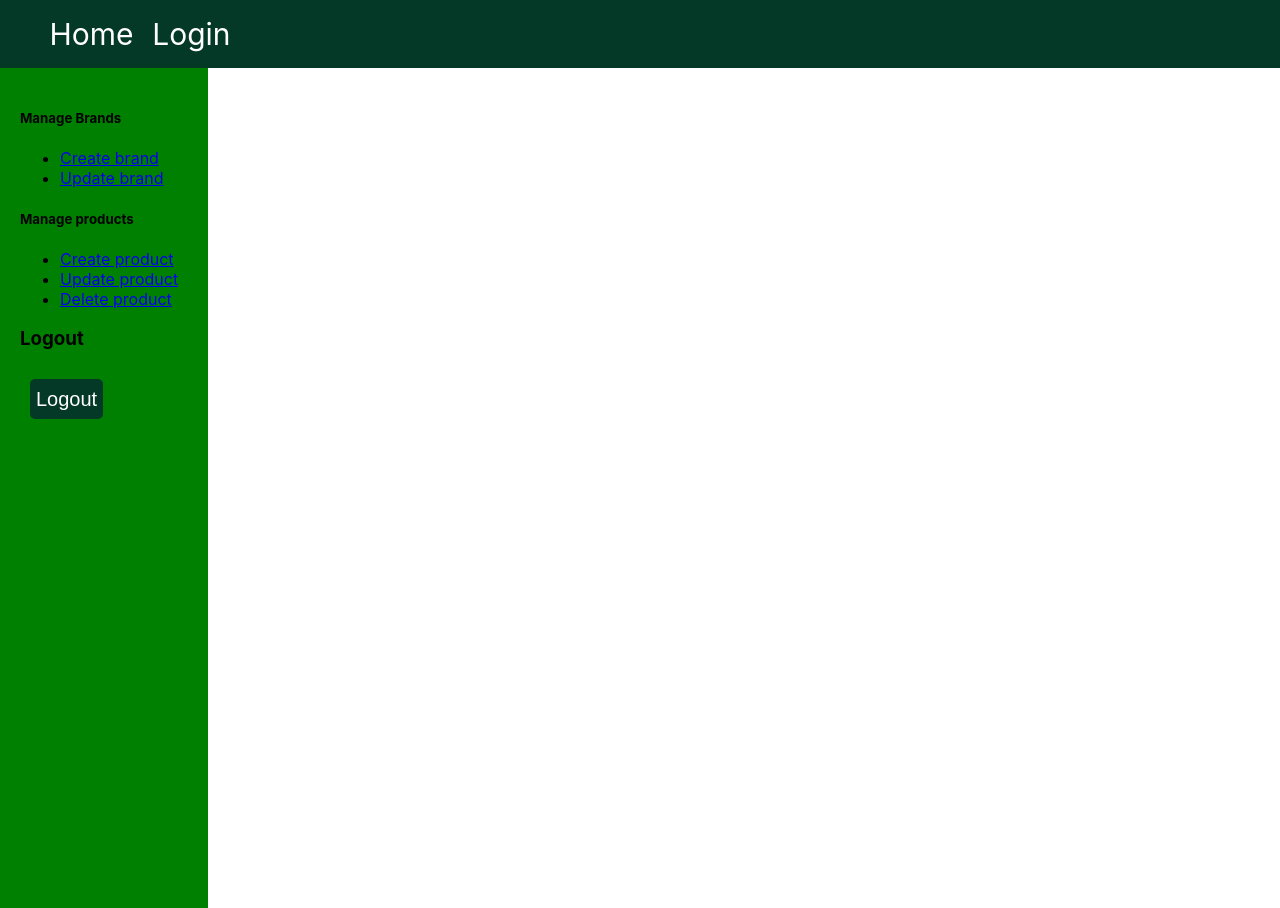
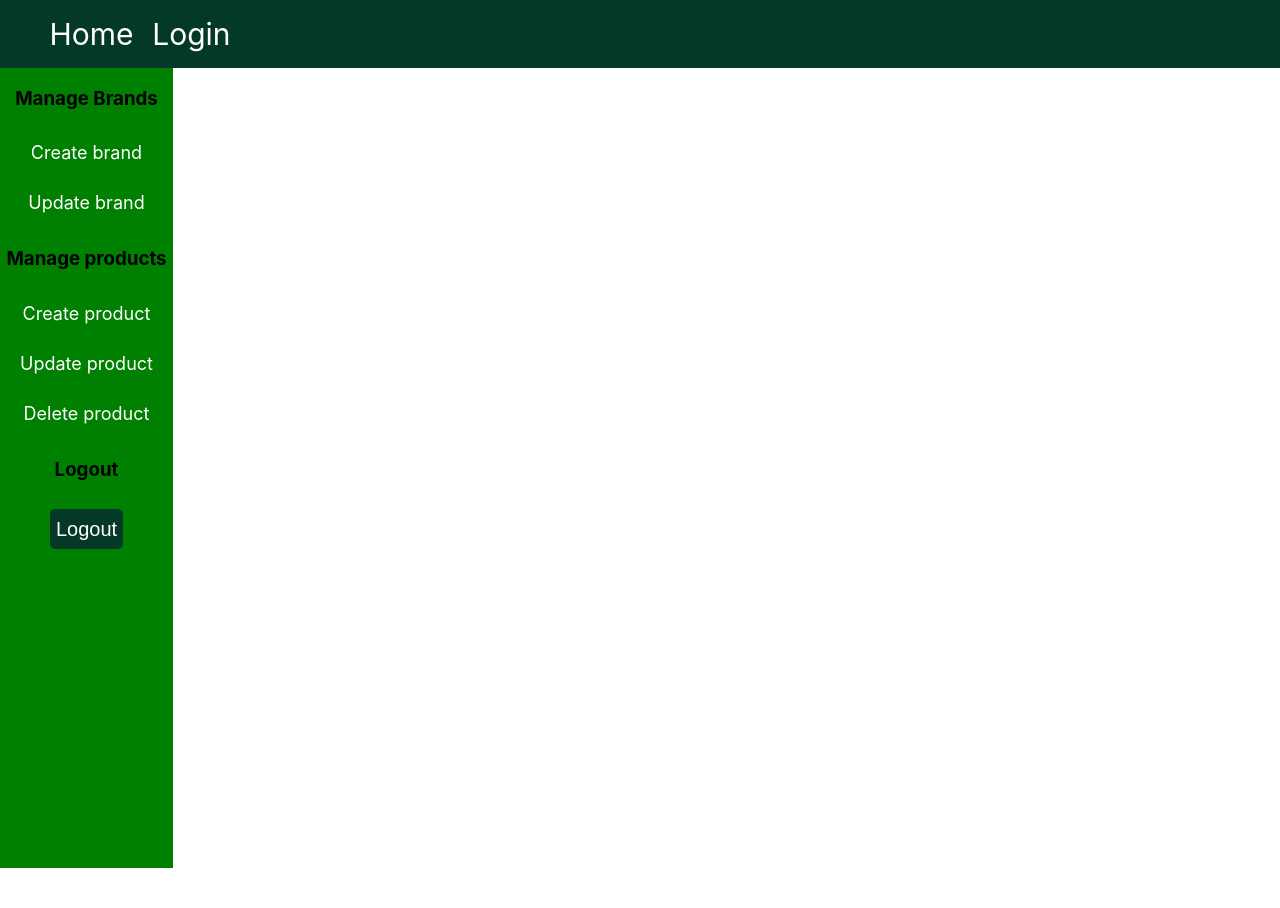
Before and after one commit to machux21/IT-CROWD-challenge, a React (Vite) app in the folder client/: page /admin in a window 1280 px wide. After the commit the page ends 868 px from the top, so only its background shows below. Built offline with nearby package versions, Linux system fonts and the light colour scheme.

Commit message:
css in admin navbar added

```diff
--- a/client/src/components/Admin.jsx
+++ b/client/src/components/Admin.jsx
@@ -1,6 +1,7 @@
 import React from "react";
-import { Outlet, Link, useNavigate } from "react-router-dom";
+import { Outlet, NavLink, useNavigate } from "react-router-dom";
 import Navbar from "./Navbar";
+import styled from "styled-components";
 const Admin = () => {
 	const navigate = useNavigate();
 	const Logout = () => {
@@ -8,49 +9,67 @@ const Admin = () => {
 		navigate("/");
 	};
 	return (
-		<>
+		<div>
 			<Navbar />
-			<div style={{ display: "flex", width:"100vw"}}>
-				<nav
-					style={{
-						backgroundColor: "green",
-						height: "100vh",
-						width: "200px",
-						padding: "20px",
-					}}
-				>
-					<div>
-						<h5>Manage Brands</h5>
+			<div style={{ display: "flex", width: "100vw" }}>
+				<AdminBar>
+					<div style={{ margin: "0 auto" }}>
+						<h3>Manage Brands</h3>
 						<ul>
 							<li>
-								<Link to="/admin/createbrand">
+								<NavLink
+									className={({ isActive }) =>
+										isActive ? "active" : "inactive"
+									}
+									to="/admin/createbrand"
+								>
 									Create brand
-								</Link>
+								</NavLink>
 							</li>
 							<li>
-								<Link to="/admin/updatebrand">
+								<NavLink
+									className={({ isActive }) =>
+										isActive ? "active" : "inactive"
+									}
+									to="/admin/updatebrand"
+								>
 									Update brand
-								</Link>
+								</NavLink>
 							</li>
 						</ul>
 					</div>
 					<div>
-						<h5>Manage products</h5>
+						<h3>Manage products</h3>
 						<ul>
 							<li>
-								<Link to="/admin/createproduct">
+								<NavLink
+									className={({ isActive }) =>
+										isActive ? "active" : "inactive"
+									}
+									to="/admin/createproduct"
+								>
 									Create product
-								</Link>
+								</NavLink>
 							</li>
 							<li>
-								<Link to="/admin/updateproduct">
+								<NavLink
+									className={({ isActive }) =>
+										isActive ? "active" : "inactive"
+									}
+									to="/admin/updateproduct"
+								>
 									Update product
-								</Link>
+								</NavLink>
 							</li>
 							<li>
-								<Link to="/admin/deleteproduct">
+								<NavLink
+									to="/admin/deleteproduct"
+									className={({ isActive }) =>
+										isActive ? "active" : "inactive"
+									}
+								>
 									Delete product
-								</Link>
+								</NavLink>
 							</li>
 						</ul>
 					</div>
@@ -69,13 +88,50 @@ const Admin = () => {
 					>
 						Logout
 					</button>
-				</nav>
-				<div style={{display: "flex", justifyContent: "center", width: "100%"}}>
+				</AdminBar>
+				<div
+					style={{
+						display: "flex",
+						justifyContent: "center",
+						width: "100%",
+					}}
+				>
 					<Outlet />
 				</div>
 			</div>
-		</>
+		</div>
 	);
 };
 
+const AdminBar = styled.nav`
+	background-color: green;
+	height: 100vh;
+	width: 200px;
+	text-align: center;
+	div {
+		width: 100%;
+	}
+	.active {
+		display: block;
+		width: 105%;
+		height: 50px;
+		background-color: #043827;
+	}
+	ul {
+		list-style: none;
+		margin: 0 auto;
+		padding: 0;
+		li {
+			display: block;
+			width: 100%;
+			height: 50px;
+			a {
+				text-decoration: none;
+				color: white;
+				line-height: 50px;
+				font-size: 18px;
+			}
+		}
+	}
+`;
 export default Admin;
--- a/client/src/components/Login.jsx
+++ b/client/src/components/Login.jsx
@@ -23,7 +23,7 @@ const Login = () => {
 					form
 				)
 				.then((res) => {
-					console.log(res.data);
+					alert("Welcome!")
 					localStorage.setItem("token", res.data.token);
 					navigate("/");
 				})
--- a/client/src/components/Register.jsx
+++ b/client/src/components/Register.jsx
@@ -36,7 +36,6 @@ const Register = () => {
 			alert("All fields must be completed");
 		}
 	};
-	console.log(form);
 	return (
 		<RegisterContainer>
 			<Navbar />
```
